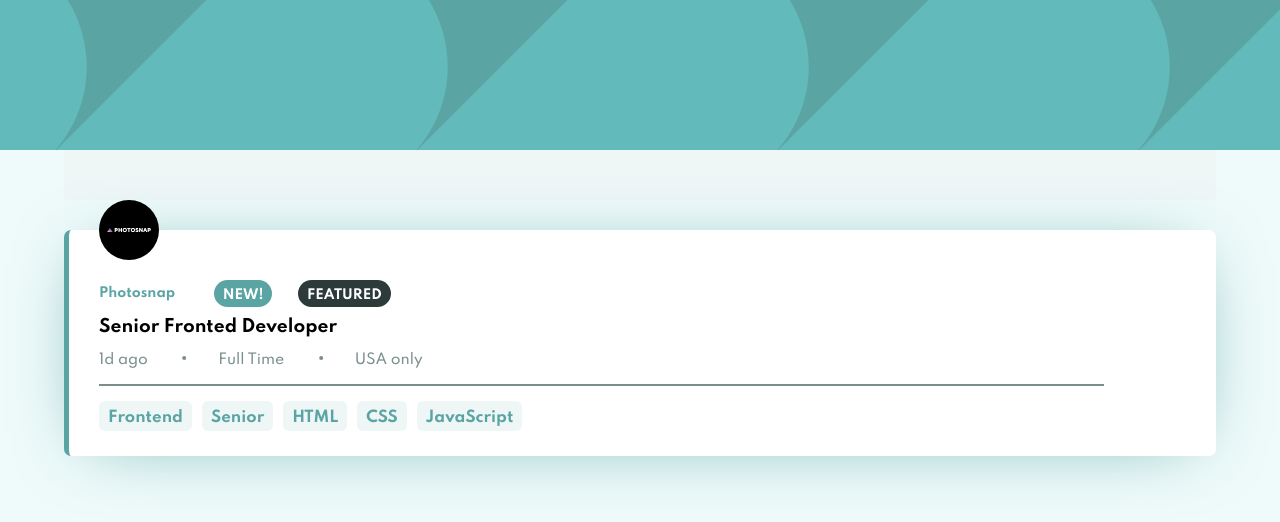
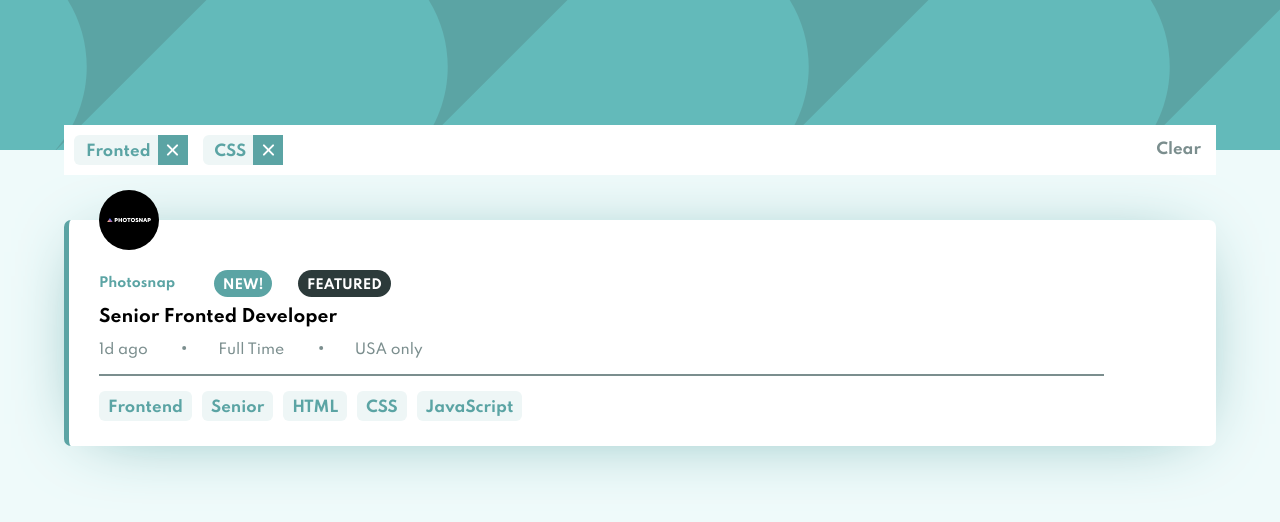
Before and after one commit to DanielE0802/Aventi-Solutions, a plain HTML site: page index.html in a window 1280 px wide. Drawn offline with Linux system fonts and the light colour scheme.

Commit message:
add style to filter

```diff
--- a/index.html
+++ b/index.html
@@ -19,7 +19,32 @@
 
     </header>
     <main>
-        <section class="filter"></section>
+        <section class="section-filter">
+            <div class="container-filter">
+                <div class="filter">
+                    <div>
+                        <p>Fronted</p>
+                    </div>
+                    <div class="button-x">
+                        <span class="top-line"> </span>
+                        <span class="bottom-line"> </span>
+                    </div>
+                </div>
+
+                <div class="filter">
+                    <div>
+                        <p class="p-filter">CSS</p>
+                    </div>
+                    <div class="button-x">
+                        <span class="top-line"></span>
+                        <span class="bottom-line"></span>
+                    </div>
+                </div>
+
+            </div>
+
+            <div class="filter-clear"><p>Clear</p></div>
+        </section>
         <section class="cards">
             <div class="card">
                 <div class="logo"> <img src="img/photosnap.svg" alt=""> </div>
@@ -40,11 +65,11 @@
 
                 </div>
                 <div class="card-filter">
-                    <p>Frontend</p>
-                    <p>Senior</p>
-                    <p>HTML</p>
-                    <p>CSS</p>
-                    <p>JavaScript</p>
+                    <p class="p-filter">Frontend</p>
+                    <p class="p-filter">Senior</p>
+                    <p class="p-filter">HTML</p>
+                    <p class="p-filter">CSS</p>
+                    <p class="p-filter">JavaScript</p>
 
                 </div>
             </div>
--- a/scss/mobile.scss
+++ b/scss/mobile.scss
@@ -15,10 +15,95 @@ body {
         flex-direction: column;
         align-items: center;
 
-        .filter {
+        .section-filter {
             width: 90%;
-            height: 50px;
-            background-color: $c-filter;
+            display: flex;
+            justify-content: space-between;
+            background-color: #fff;
+            transform: translateY(-50%);
+
+            .container-filter {
+                padding-bottom: 10px;
+                display: flex;
+                flex-wrap: wrap;
+                height: 100%;
+
+                .filter {
+                    margin: 10px 0px 0px 10px;
+                    display: flex;
+
+
+                    div {
+
+                        p {
+                            background-color: $c-filter;
+                            font-size: $s-primary;
+                            font-weight: 700;
+                            padding: 4px 12px;
+                            padding-top: 8px;
+                            color: $c-primary;
+
+                            border-radius: 6px;
+                        }
+                    }
+
+                    .button-x {
+                        width: 30px;
+                        height: 30px;
+                        background-color: $c-primary;
+                        justify-content: center;
+                        transform: translateX(-5px);
+                        cursor: pointer;
+
+                        span {
+                            background-color: #fff;
+                            display: block;
+                            border-radius: 3px;
+                            width: 50%;
+                            height: 2px;
+
+                        }
+
+                        .top-line {
+                            margin: 0 auto;
+                            transform: translateY(14px) rotate(-45deg);
+
+                        }
+
+                        .bottom-line {
+                            margin: 0 auto;
+                            transform: translateY(12px)rotate(45deg);
+
+                        }
+                    }
+
+                }
+
+            }
+
+            .filter-clear{
+                font-size: $s-primary;
+                font-family: $f-primary;
+                color: $Dark-Cyan;
+                font-weight: 700;
+                text-align: center;
+                align-self: center;
+                padding: 10px;
+                border-radius: 6px;
+                margin-right: 5px;
+                height: 100%;
+                cursor: pointer;
+                transition: background .4s ease, color .4s ease;
+                &:hover{
+                    background-color: $c-background;
+                    color: $c-primary;
+
+                }
+                &:active{
+                    background-color: $c-primary;
+                    color: #fff;
+                }
+            }
 
         }
 
@@ -28,7 +113,7 @@ body {
             .card {
                 border-left: 5px solid $c-primary;
                 padding-left: 30px;
-                margin: 30px 0px;
+                margin: 20px 0px 30px 0px;
                 background: #fff;
                 box-shadow: 0px 5px 72px -27px $c-primary;
                 border-radius: 7px;
@@ -95,7 +180,8 @@ body {
                             margin-right: 5.5vw;
                             font-size: 14px;
                             color: $Dark-Cyan;
-                            &::before{
+
+                            &::before {
                                 content: " ";
                                 position: absolute;
                                 width: 4px;
@@ -105,19 +191,22 @@ body {
                                 transform: translate(-2.8vw, 100%);
                             }
                         }
-                        p:nth-child(1)::before{
+
+                        p:nth-child(1)::before {
                             width: 0;
                         }
                     }
 
                 }
 
-                .card-filter{
+                .card-filter {
                     display: flex;
                     flex-wrap: wrap;
                     margin: 15px 30px 0px 0px;
                     padding-bottom: 15px;
-                    p{
+
+
+                    .p-filter {
                         background-color: $c-filter;
                         font-size: $s-primary;
                         font-weight: 700;
```
Also changed, not shown: scss/style.css, scss/style.min.css, 1 other file.
